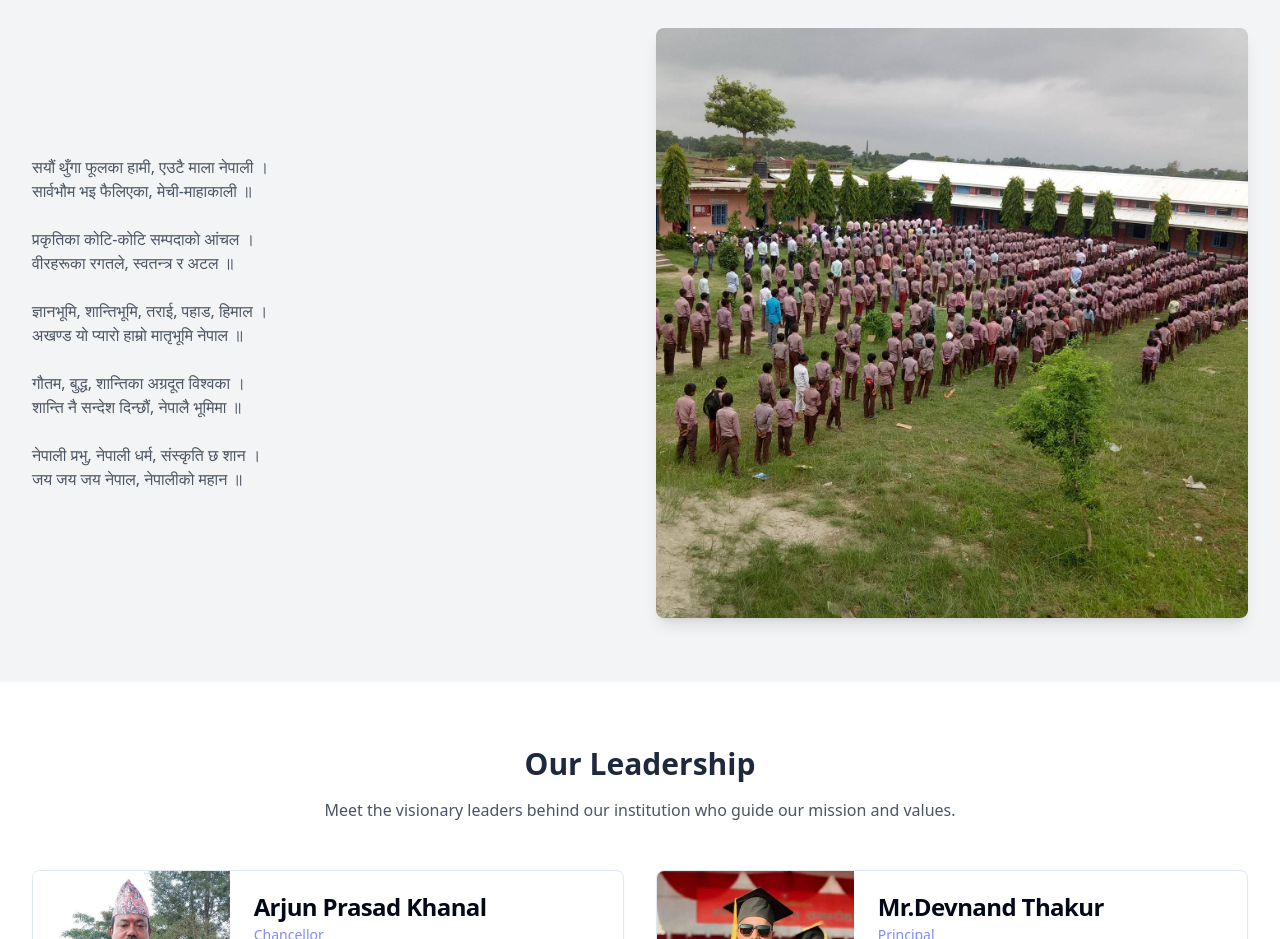
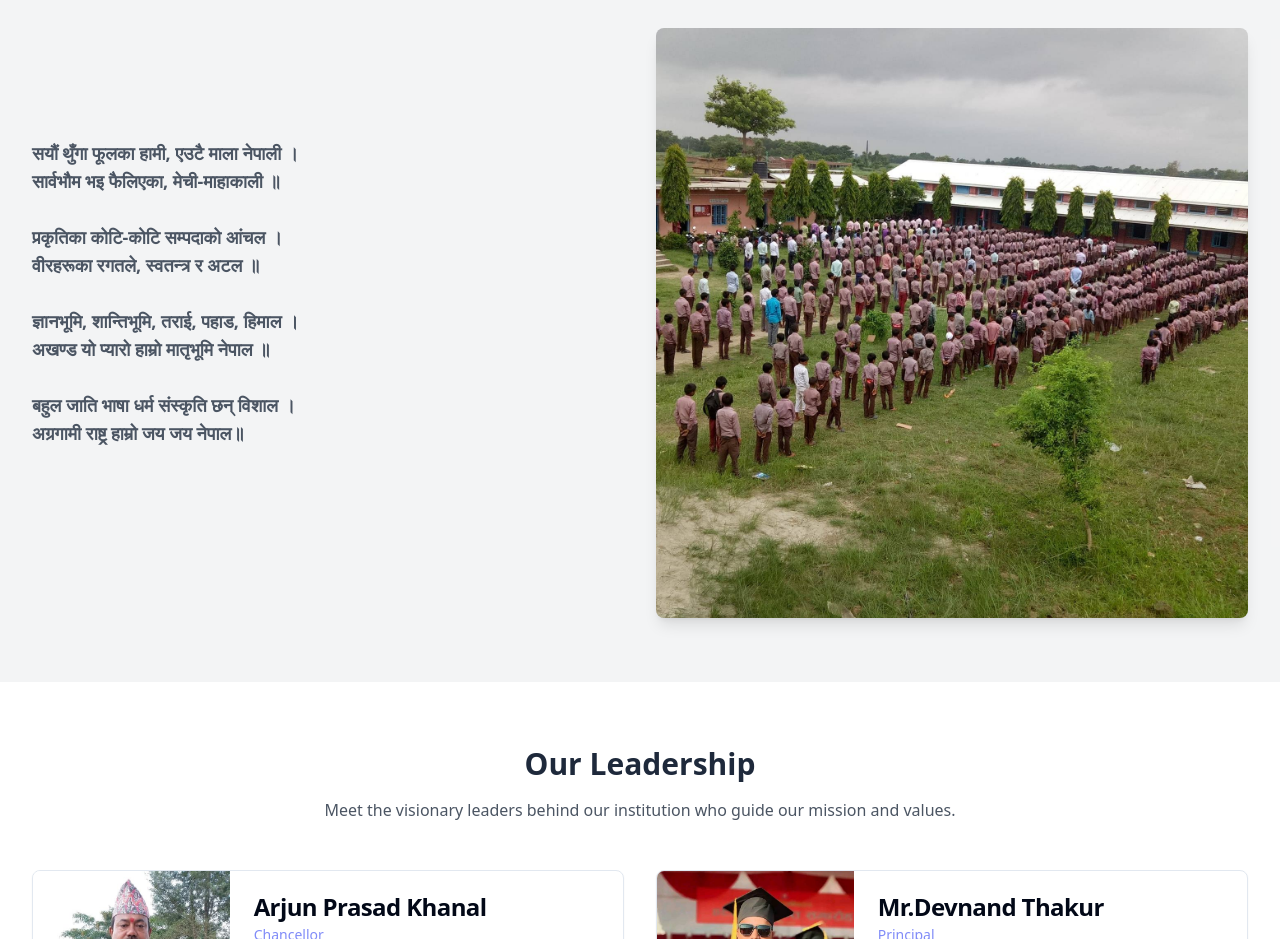
Before and after one commit to satyakumarch/SJCSS, a React (Vite) app: page / in a window 1280 px wide. Shown: the part 1740-2679 px from the top of the page. Built offline with nearby package versions, Linux system fonts and the light colour scheme.

Commit message:
updating he national song

```diff
--- a/src/components/MorningPrayer.tsx
+++ b/src/components/MorningPrayer.tsx
@@ -13,7 +13,7 @@ const MorningPrayer = () => {
         <div className="grid grid-cols-1 lg:grid-cols-2 gap-8 items-center">
           <div className="order-2 lg:order-1">
             <div className="prose prose-lg max-w-none text-gray-600">
-              <p>
+              <p className="text-lg font-semibold mb-8">
                 सयौं थुँगा फूलका हामी, एउटै माला नेपाली ।<br/>
                 सार्वभौम भइ फैलिएका, मेची-माहाकाली ॥<br/><br/>
 
@@ -23,11 +23,8 @@ const MorningPrayer = () => {
                 ज्ञानभूमि, शान्तिभूमि, तराई, पहाड, हिमाल ।<br/>
                 अखण्ड यो प्यारो हाम्रो मातृभूमि नेपाल ॥<br/><br/>
 
-                गौतम, बुद्ध, शान्तिका अग्रदूत विश्वका ।<br/>
-                शान्ति नै सन्देश दिन्छौं, नेपालै भूमिमा ॥<br/><br/>
-
-                नेपाली प्रभु, नेपाली धर्म, संस्कृति छ शान ।<br/>
-                जय जय जय नेपाल, नेपालीको महान ॥ <br/>         </p>
+                बहुल जाति भाषा धर्म संस्कृति छन् विशाल  ।<br/>
+                अग्रगामी राष्ट्र हाम्रो जय जय नेपाल॥<br/><br/>        </p>
               {/* <p className="mt-4">
                 The assembly includes prayers, the national anthem, important announcements, and sometimes special performances by students. It's an essential part of our holistic education approach.
               </p>
```
